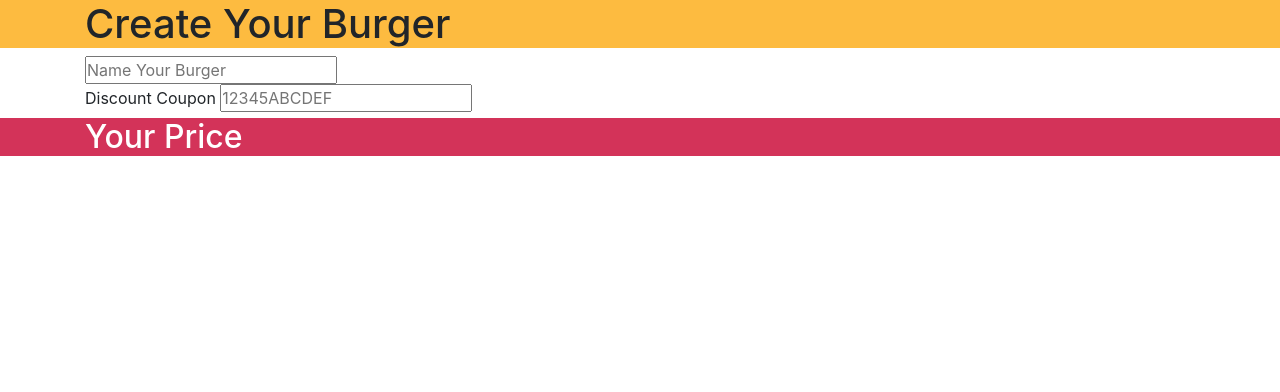
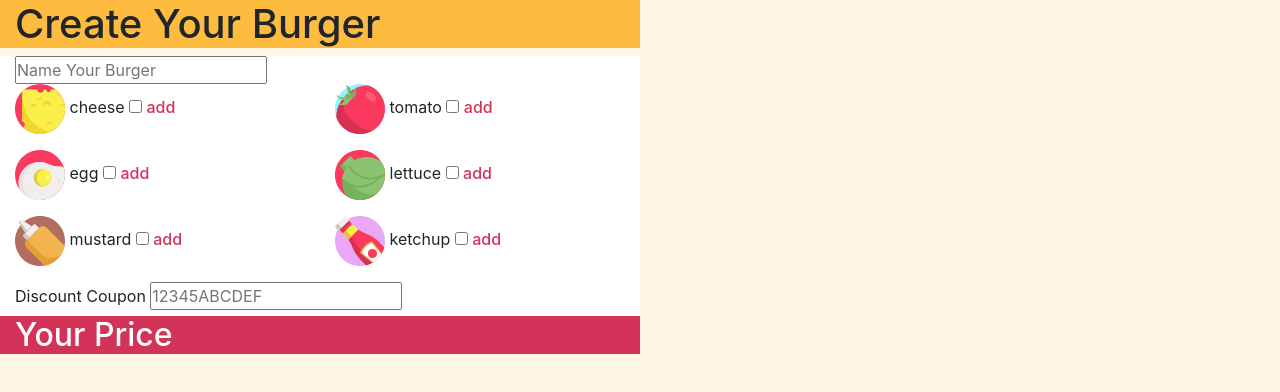
Before and after one commit to paoloferrari97/js-burger, a plain HTML site: page index.html in a window 1280 px wide. Drawn offline with nearby package versions, Linux system fonts and the light colour scheme.

Commit message:
Inizio JS (inserimento ingredienti)

```diff
--- a/assets/css/style.css
+++ b/assets/css/style.css
@@ -2,6 +2,14 @@
   margin: 0;
   padding: 0;
   box-sizing: border-box;
+}
+
+body {
+  background-color: #fff5e2;
+}
+
+.containerr {
+  width: 50%;
 }
 
 #site_header {
@@ -10,6 +18,10 @@
 
 #site_header > h1 {
   font-weight: 700;
+}
+
+#site_main {
+  background-color: white;
 }
 
 #site_footer {
@@ -21,3 +33,12 @@
 #site_footer > span {
   font-weight: 700;
 }
+
+.form-group > img {
+  width: 50px;
+}
+
+.form-group > span {
+  color: #d33359;
+  font-weight: 500;
+}
--- a/assets/js/main.js
+++ b/assets/js/main.js
@@ -0,0 +1,31 @@
+// array con ingrediente e prezzo
+var ingredienti = [
+    ["cheese", "2"],
+    ["tomato", "1.50"],
+    ["egg", "1.50"],
+    ["lettuce", "1.50"],
+    ["mustard", "1"],
+    ["ketchup", "1"]
+];
+
+// funzione per mettere gli ingredienti nell'html
+function listaIngredienti(lista, el) {
+    var i = 0;
+    while (i < lista.length) {
+        el.insertAdjacentHTML("beforeend", `
+
+        <div class="col-6 form-group">
+            <img src="./assets/img/${lista[i][0]}.svg" alt="${lista[i][0]}">
+            <label for="${lista[i][0]}">${lista[i][0]}</label>
+            <input type="checkbox" name="${lista[i][0]}" id="${lista[i][0]}" data-price="${lista[i][1]}">
+            <span>add</span>
+        </div>
+
+        `);
+        i++;
+    }
+}
+
+listaIngredienti(ingredienti, document.querySelector(".row"));
+
+console.log(ingredienti);
--- a/index.html
+++ b/index.html
@@ -9,6 +9,8 @@
     <link rel="stylesheet" href="./assets/css/style.css">
 </head>
 <body>
+
+    <div class="containerr">
 
         <!-- #site_header -->
         <header id="site_header">
@@ -22,7 +24,16 @@
         <main id="site_main">
             <div class="container">
                 <input type="text" placeholder="Name Your Burger" id="nome_burger" name="nome_burger">
-            <div class="row"></div>
+                <div class="row">
+
+                    <!-- <div class="col-6 form-group">
+                        <img src="./assets/img/cheese.svg" alt="cheese">
+                        <label for="cheese">cheese</label>
+                        <input type="checkbox" name="cheese" id="cheese" data-price="2">
+                        <span>add</span>
+                    </div> -->
+
+                </div>
                 <label for="coupon">Discount Coupon</label>
                 <input type="text" id="coupon" name="coupon" placeholder="12345ABCDEF">
             </div>
@@ -38,6 +49,8 @@
         </footer>
         <!-- /#site_footer -->
 
+    </div>
+
     <script src="./assets/js/main.js"></script>
 </body>
 </html>
```
Also changed, not shown: assets/img/egg.svg (renamed from assets/img/fried-egg.svg). Lines whose indentation alone changed are shown as unchanged.
